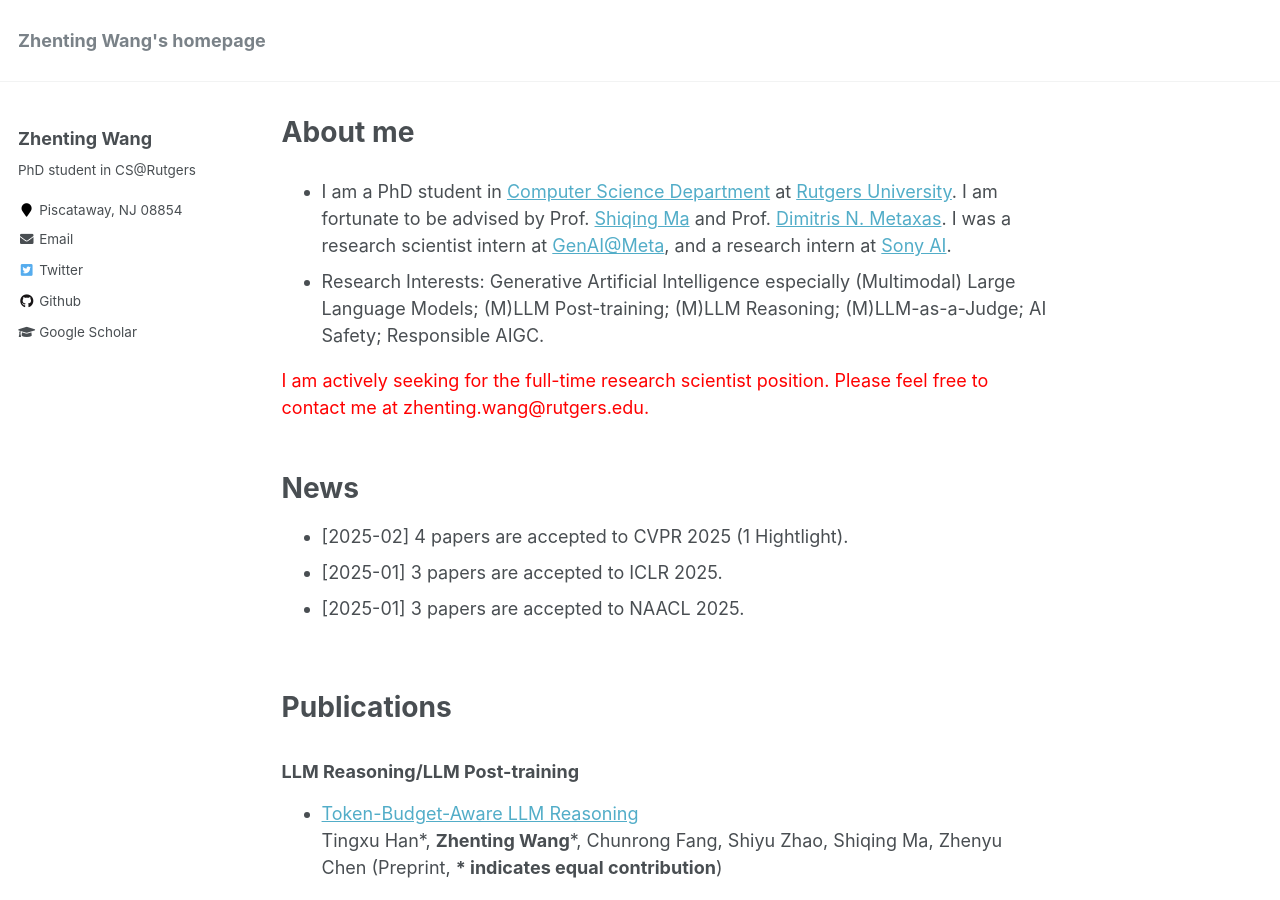
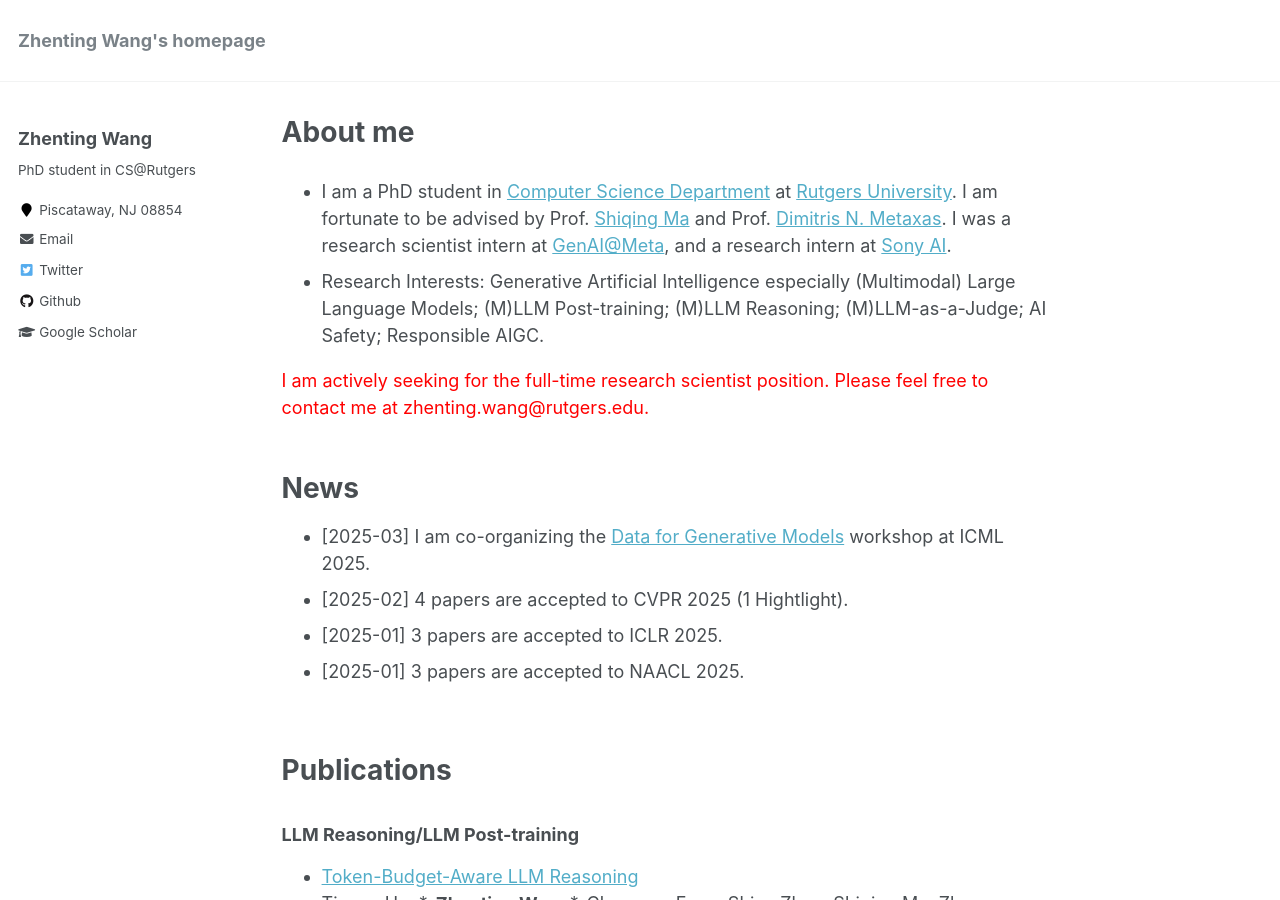
Before and after one commit to ZhentingWang/zhentingwang.github.io, a Jekyll site: the page built from _pages/about.md, in a window 1280 px wide and 900 px high. Built offline with Jekyll 4.4.1, drawn with Linux system fonts in a browser that asks for light colours.

Commit message:
Update about.md

```diff
--- a/_pages/about.md
+++ b/_pages/about.md
@@ -17,6 +17,7 @@ redirect_from:
 
 News
 ======
+* [2025-03] I am co-organizing the [Data for Generative Models](https://icml2025digbugs.github.io/) workshop at ICML 2025.
 * [2025-02] 4 papers are accepted to CVPR 2025 (1 Hightlight).
 * [2025-01] 3 papers are accepted to ICLR 2025.
 * [2025-01] 3 papers are accepted to NAACL 2025.
```
